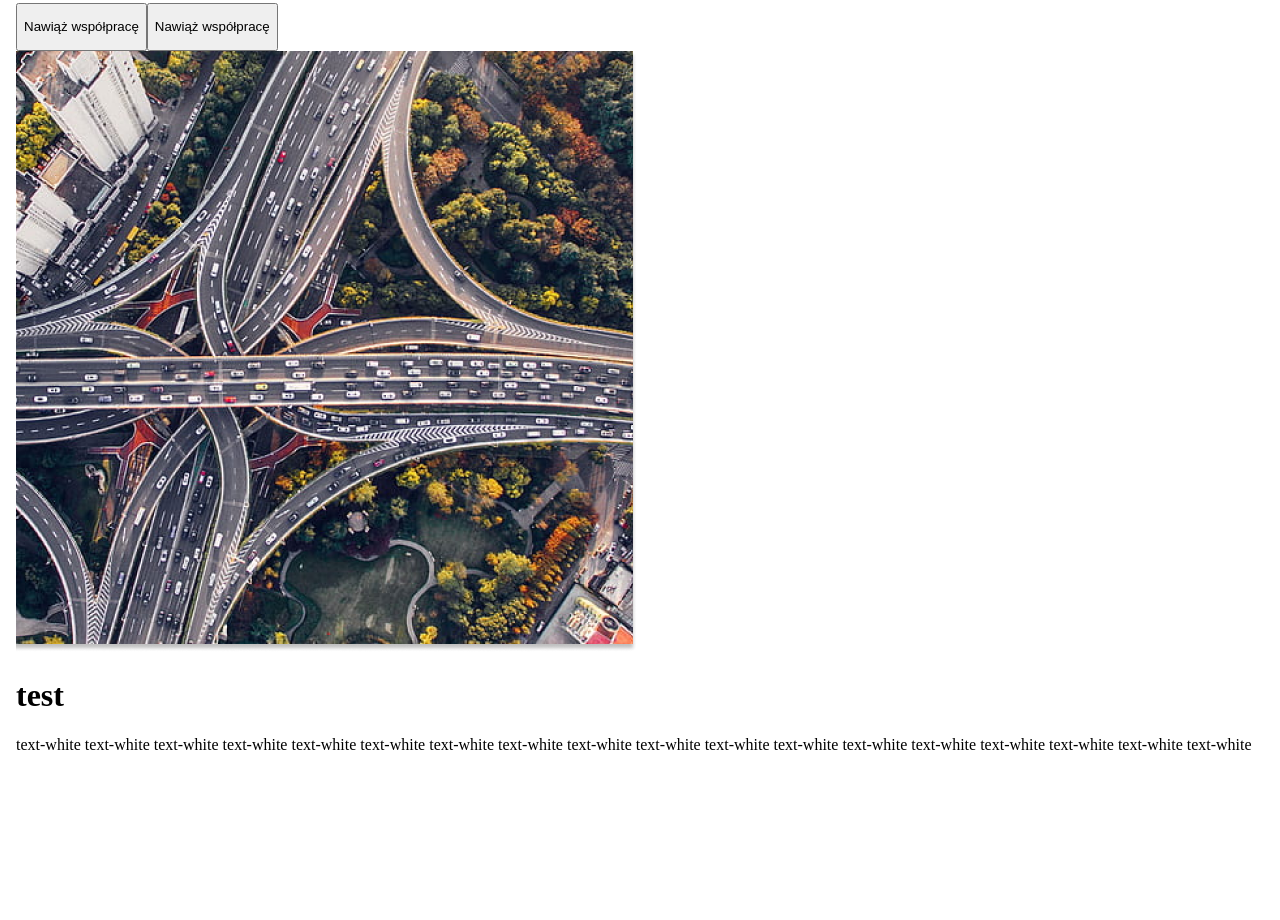
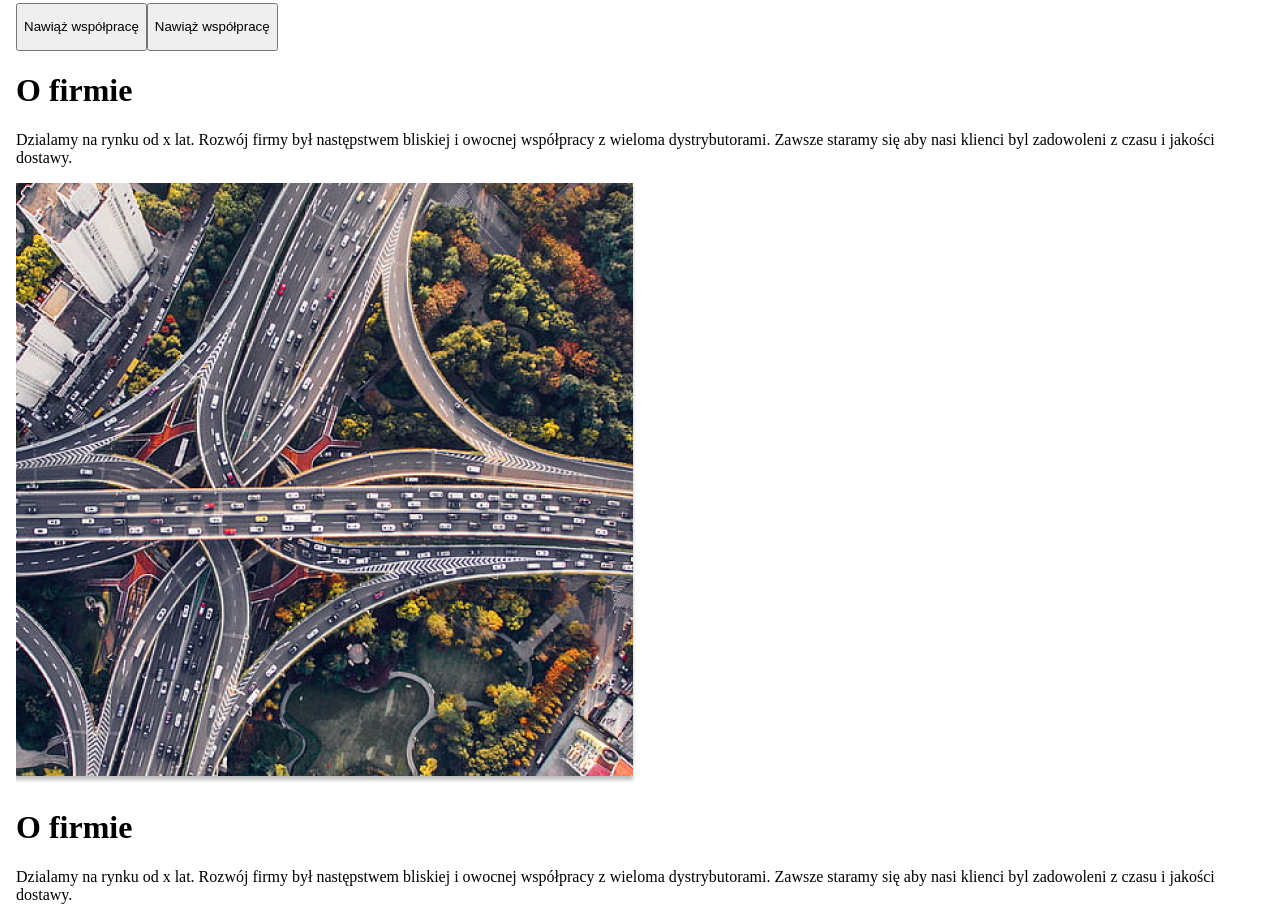
Before and after one commit to dewolaj881/autopartner, a Next.js app: page / in a window 1280 px wide. Shown: the part 540-1460 px from the top of the page. Before the commit the page ends 1310 px from the top, so only its background shows below. Built offline with nearby package versions, Linux system fonts and the light colour scheme.

Commit message:
feat: reponsive design

```diff
--- a/components/About.js
+++ b/components/About.js
@@ -2,13 +2,17 @@ import React from "react";
 
 function About() {
   return (
-    <div className="grid grid-cols-2 md:bg-none bg-crossing md:h-auto h-96  bg-cover bg-no-repeat  bg-center">
-      <div>
-        <img className="md:block hidden" src="../img/crossing.png" alt="" />
+    <div className="md:grid block md:grid-cols-2 md:bg-none">
+      <div className="block md:hidden mx-16 text-white my-24">
+        <h1 className="text-3xl border-b-2 border-red-600 w-32 mb-12 text-center font-russo">O firmie</h1>
+        <p className="text-justify">Dzialamy na rynku od x lat. Rozwój firmy był następstwem bliskiej i owocnej współpracy z wieloma dystrybutorami. Zawsze staramy się aby nasi klienci byl zadowoleni z czasu i jakości dostawy.</p>
       </div>
       <div>
-        <h1>test</h1>
-        <p>text-white text-white text-white text-white text-white text-white text-white text-white text-white text-white text-white text-white text-white text-white text-white text-white text-white text-white </p>
+        <img className="md:block md:w-min w-full" src="../img/crossing.png" alt="" />
+      </div>
+      <div className=" hidden md:block mx-16 text-white mt-24">
+        <h1 className="text-3xl border-b-2 border-red-600 w-32 mb-12 text-center font-russo">O firmie</h1>
+        <p>Dzialamy na rynku od x lat. Rozwój firmy był następstwem bliskiej i owocnej współpracy z wieloma dystrybutorami. Zawsze staramy się aby nasi klienci byl zadowoleni z czasu i jakości dostawy.</p>
       </div>
     </div>
   );
```
